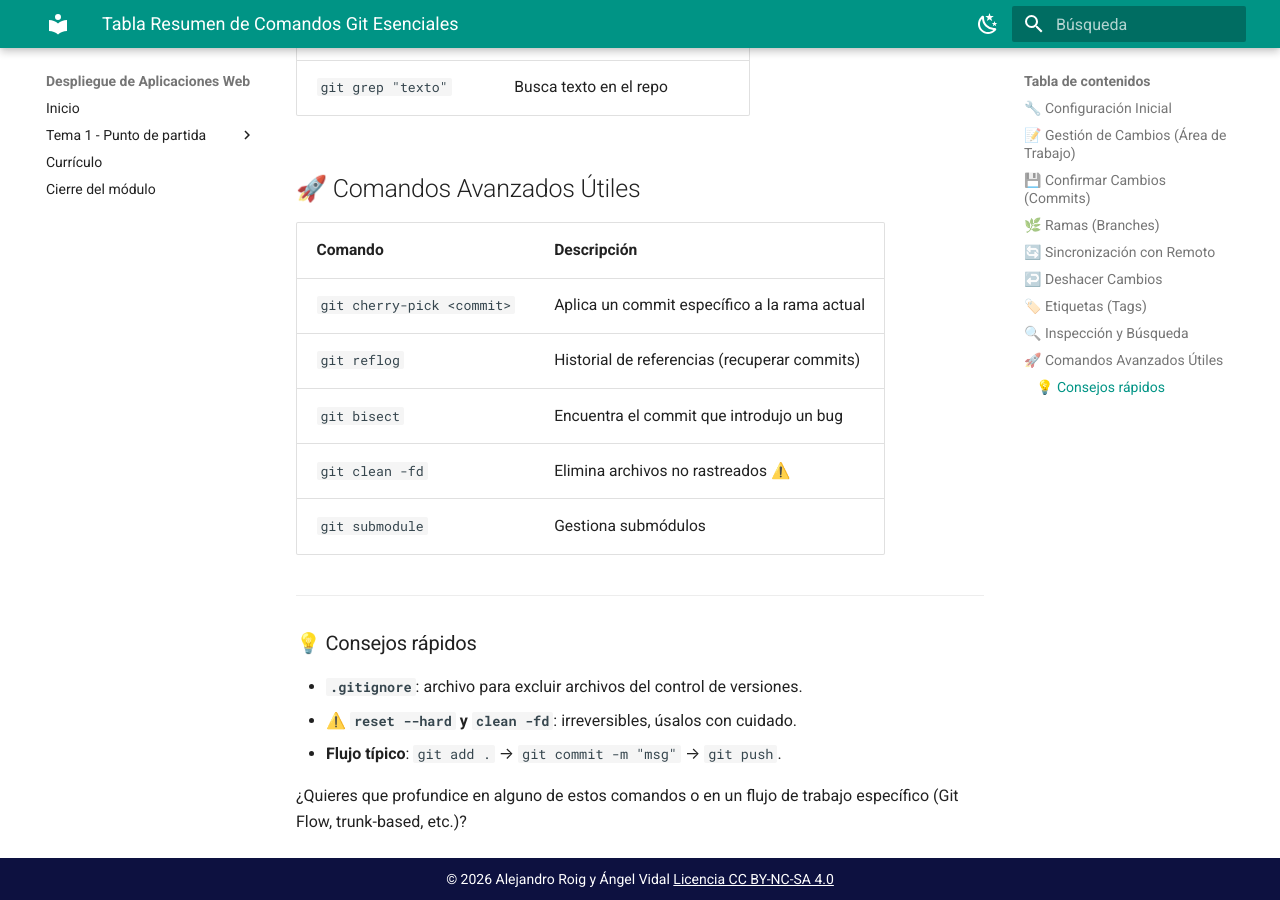
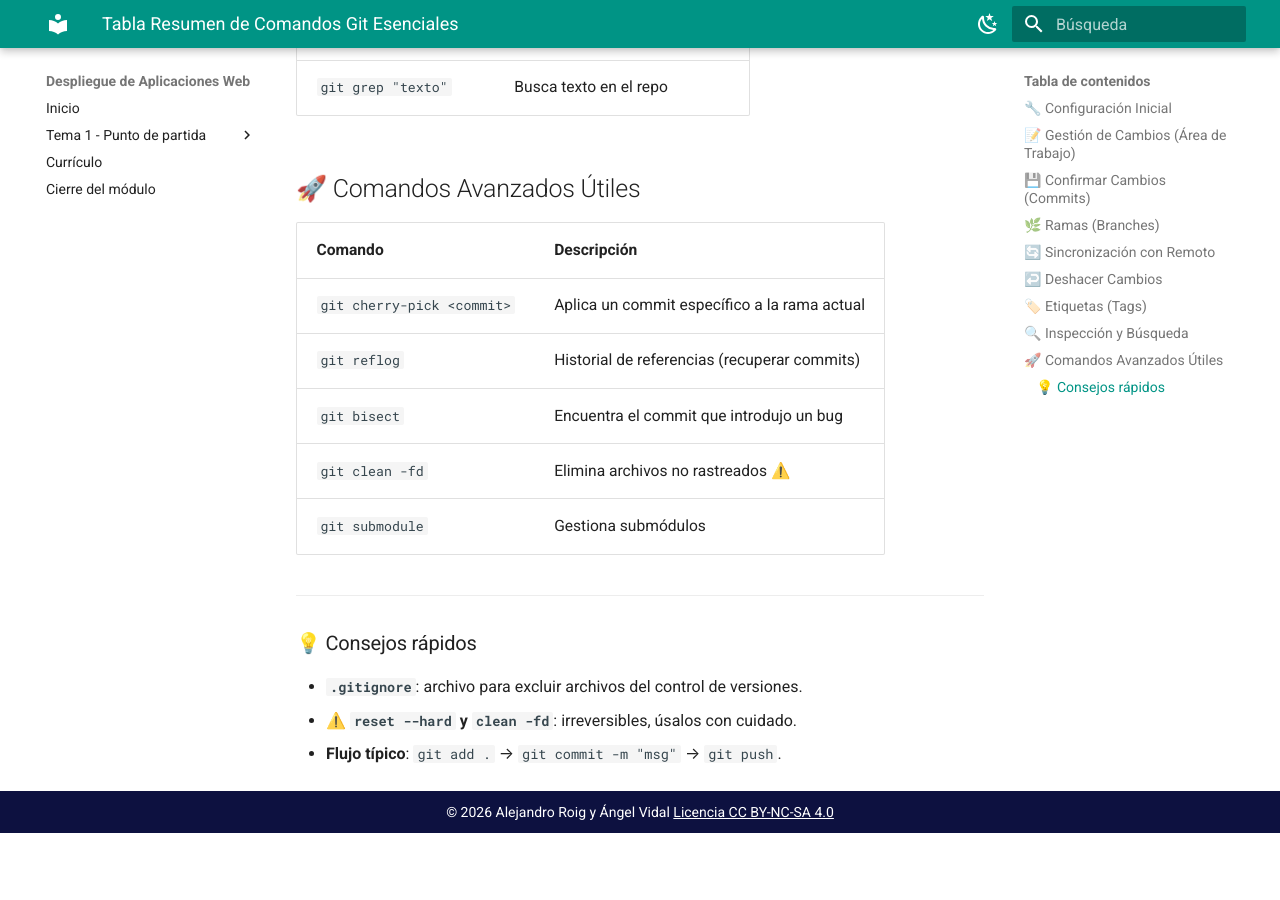
Before and after one commit to alejandroroig/despliegue-daw, an MkDocs documentation site: the page built from docs/tema1/ResumenGit.md, in a window 1280 px wide and 900 px high, scrolled down 4255 px. Built offline with MkDocs 1.6.1 and Material for MkDocs 9.7.7, drawn with Linux system fonts in a browser that asks for light colours; after the commit the page ends 5088 px from its top, so only the background shows below that.

Commit message:
Update ResumenGit.md

```diff
--- a/docs/tema1/ResumenGit.md
+++ b/docs/tema1/ResumenGit.md
@@ -108,5 +108,3 @@
 - **`.gitignore`**: archivo para excluir archivos del control de versiones.
 - **⚠️ `reset --hard` y `clean -fd`**: irreversibles, úsalos con cuidado.
 - **Flujo típico**: `git add .` → `git commit -m "msg"` → `git push`.
-
-¿Quieres que profundice en alguno de estos comandos o en un flujo de trabajo específico (Git Flow, trunk-based, etc.)?
```
